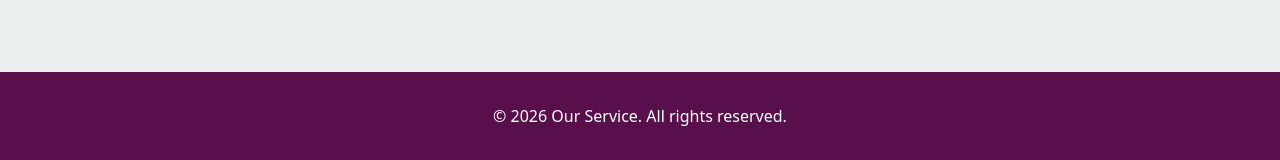
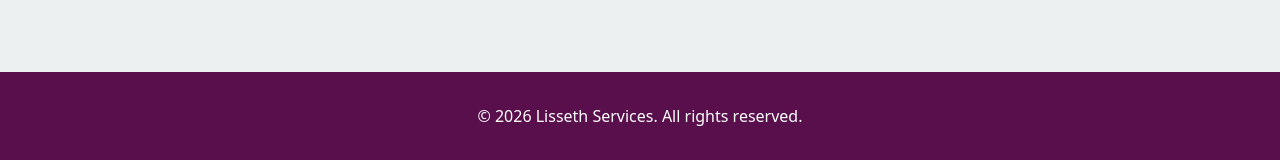
Before and after one commit to ofjonvs/cleaning-service-site, a Django app: page /booking/ in a window 1280 px wide. Shown: the part 1272-1432 px from the top of the page. Run offline with Django 5.2, Linux system fonts and the light colour scheme.

Commit message:
change footer

```diff
--- a/home/templates/base.html
+++ b/home/templates/base.html
@@ -65,7 +65,7 @@
     </main>
 
     <footer>
-        <p>&copy; 2026 Our Service. All rights reserved.</p>
+        <p>&copy; 2026 Lisseth Services. All rights reserved.</p>
     </footer>
 
     <script src="https://cdn.jsdelivr.net/npm/bootstrap@5.3.0/dist/js/bootstrap.bundle.min.js"></script>
```
